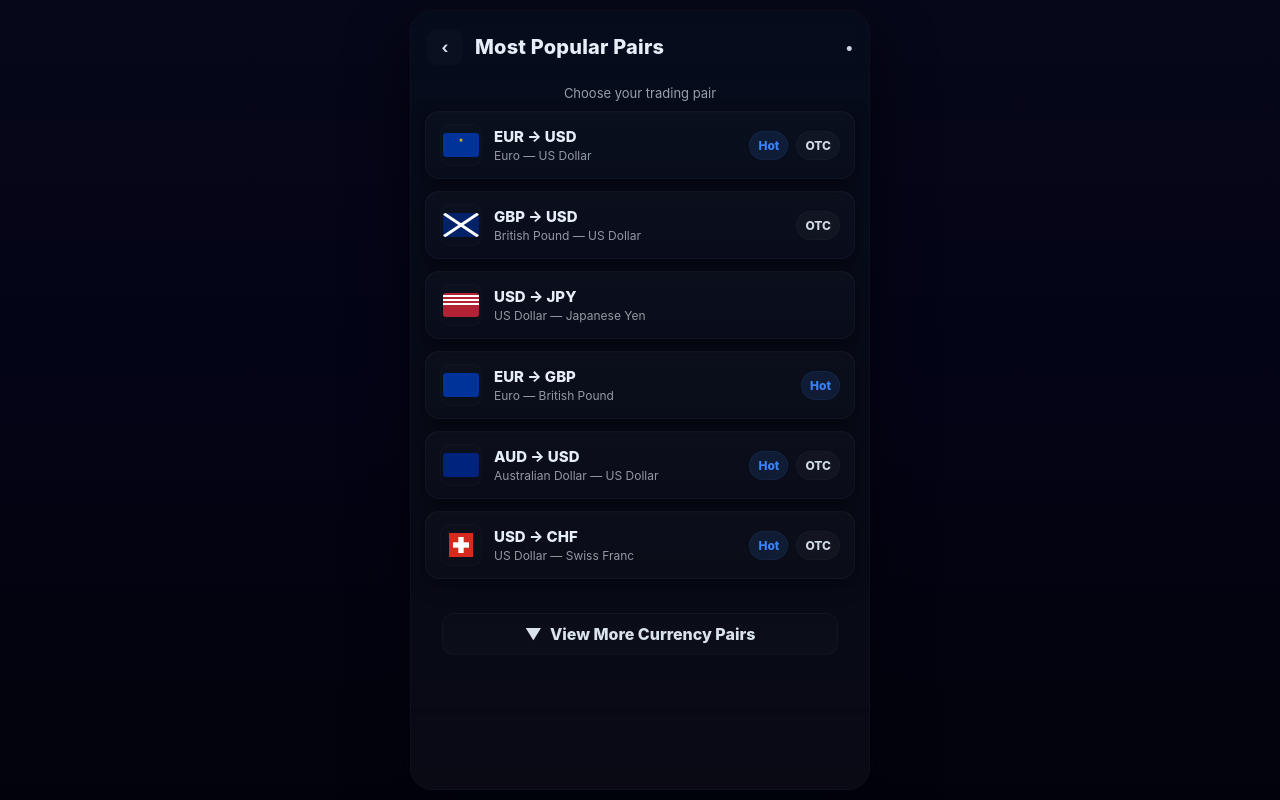
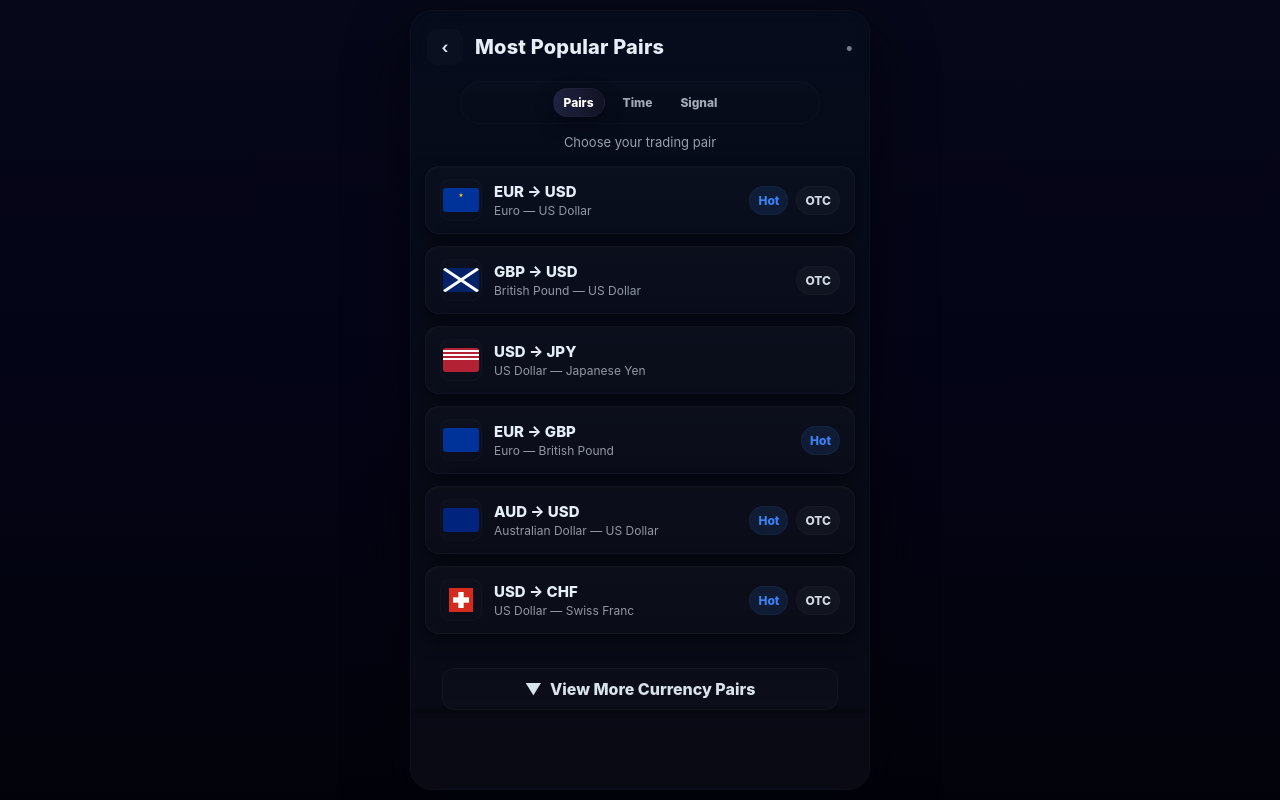
Before and after one commit to AbroxAI/trade-algo-bot, a plain HTML site: page index.html in a window 1280 px wide. Drawn offline with Linux system fonts and the light colour scheme.

Commit message:
Update index.html

```diff
--- a/index.html
+++ b/index.html
@@ -35,11 +35,31 @@
     flex-direction:column;
   }
 
-  header.app-header{ padding:18px 16px 12px; display:flex; align-items:center; justify-content:space-between; gap:12px; backdrop-filter: blur(6px); }
+  header.app-header{ padding:18px 16px 8px; display:flex; align-items:center; justify-content:space-between; gap:12px; backdrop-filter: blur(6px); }
   .left{display:flex;align-items:center;gap:12px}
   .back { width:36px;height:36px;border-radius:10px; display:flex;align-items:center;justify-content:center; background: rgba(255,255,255,0.02); font-weight:700; color:rgba(230,238,248,0.95); }
   .title{font-weight:800;font-size:20px;letter-spacing:0.2px}
-  .hero-text{ padding:8px 16px 0; text-align:center; color:rgba(230,238,248,0.65); font-size:13px }
+  .dot{opacity:0.9;font-weight:700;color:rgba(230,238,248,0.55)}
+
+  /* small pills row (Pairs · Time · Signal) */
+  .pills {
+    display:flex;
+    gap:8px;
+    align-items:center;
+    justify-content:center;
+    padding:6px 12px;
+    margin:8px 16px 4px;
+    background: linear-gradient(180deg, rgba(255,255,255,0.01), rgba(255,255,255,0.005));
+    border-radius:999px;
+    width:calc(100% - 64px);
+    max-width:360px;
+    align-self:center;
+    border:1px solid rgba(255,255,255,0.02);
+  }
+  .pill { padding:6px 10px; border-radius:999px; font-weight:800; font-size:12px; color:rgba(230,238,248,0.7); background:transparent; }
+  .pill.active { background: linear-gradient(90deg,#1f2240, #121224); color:#ffffff; box-shadow: 0 6px 18px rgba(2,4,10,0.45); border:1px solid rgba(255,255,255,0.02); }
+
+  .hero-text{ padding:6px 16px 6px; text-align:center; color:rgba(230,238,248,0.65); font-size:13px }
 
   .pairs { padding: 10px 14px 120px; display:flex; flex-direction:column; gap:12px; overflow:auto; -webkit-overflow-scrolling:touch; flex:1; }
 
@@ -78,8 +98,15 @@
         <div class="back" aria-hidden="true">‹</div>
         <div class="title">Most Popular Pairs</div>
       </div>
-      <div aria-hidden="true" style="opacity:0.9;font-weight:700">•</div>
+      <div class="dot" aria-hidden="true">•</div>
     </header>
+
+    <!-- EXACT small pills row: Pairs · Time · Signal (Pairs active) -->
+    <div class="pills" role="tablist" aria-label="Mode selector">
+      <div class="pill active" role="tab" aria-selected="true">Pairs</div>
+      <div class="pill" role="tab" aria-selected="false">Time</div>
+      <div class="pill" role="tab" aria-selected="false">Signal</div>
+    </div>
 
     <div class="hero-text">Choose your trading pair</div>
 
@@ -144,9 +171,7 @@
       </div>
 
       <!-- EXTRA PAIRS (hidden until expanded) -->
-      <div id="extraPairs" style="display:none;flex-direction:column;gap:12px;margin-top:6px">
-        <!-- will be populated by JS -->
-      </div>
+      <div id="extraPairs" style="display:none;flex-direction:column;gap:12px;margin-top:6px"></div>
 
       <div class="bottom-space" aria-hidden="true"></div>
     </main>
@@ -175,7 +200,7 @@
   // Extra pairs data (non-empty list)
   const extraPairsData = [
     {pair:'EURJPY', svg:'<svg class="flag-svg" viewBox="0 0 36 24"><rect width="36" height="24" fill="#003399"/></svg>', name:'EUR → JPY', sub:'Euro — Japanese Yen', badges:['hot']},
-    {pair:'GBPJpy', svg:'<svg class="flag-svg" viewBox="0 0 36 24"><rect width="36" height="24" fill="#012169"/></svg>', name:'GBP → JPY', sub:'British Pound — Japanese Yen', badges:[]},
+    {pair:'GBPJPY', svg:'<svg class="flag-svg" viewBox="0 0 36 24"><rect width="36" height="24" fill="#012169"/></svg>', name:'GBP → JPY', sub:'British Pound — Japanese Yen', badges:[]},
     {pair:'EURAUD', svg:'<svg class="flag-svg" viewBox="0 0 36 24"><rect width="36" height="24" fill="#003399"/></svg>', name:'EUR → AUD', sub:'Euro — Australian Dollar', badges:[]},
     {pair:'USDCAD', svg:'<svg class="flag-svg" viewBox="0 0 36 24"><rect width="36" height="24" fill="#d52b1e"/><rect x="10" width="16" height="24" fill="#fff"/></svg>', name:'USD → CAD', sub:'US Dollar — Canadian Dollar', badges:[]},
     {pair:'GBPEUR', svg:'<svg class="flag-svg" viewBox="0 0 36 24"><rect width="36" height="24" fill="#012169"/></svg>', name:'GBP → EUR', sub:'British Pound — Euro', badges:[]},
```
